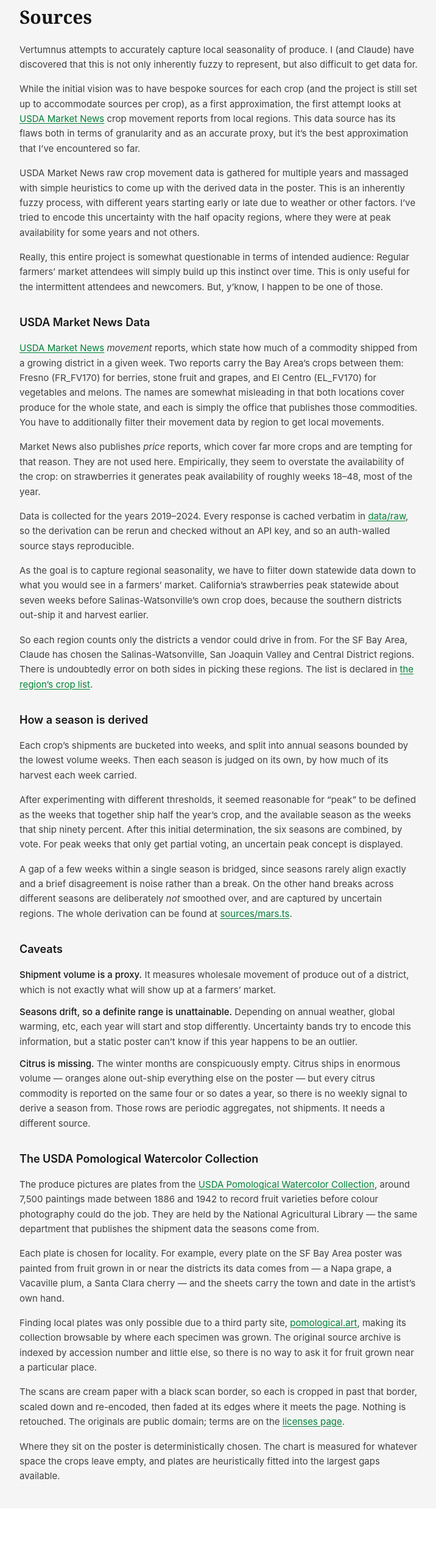
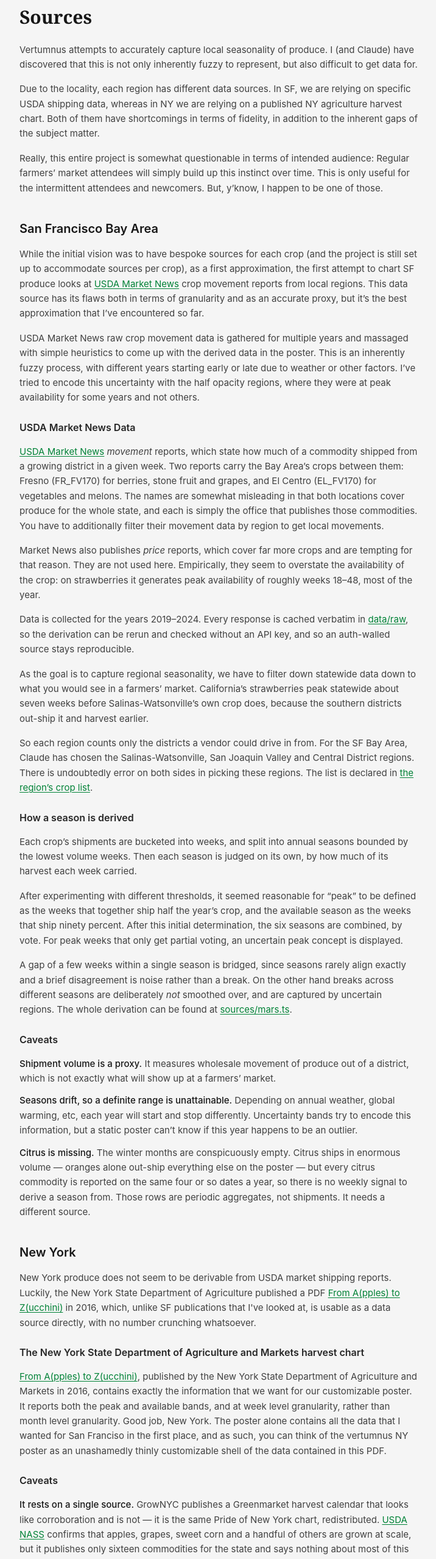
Before and after one commit to perspectivezoom/vertumnus, a React (Vite) app: page /about/sources in a window 1280 px wide. Shown: the part 234-2791 px from the top of the page at 61% size, without its empty margins (248-964 px from the left). Before the commit the page ends 2708 px from the top, so only its background shows below. Built offline with nearby package versions, Linux system fonts and the light colour scheme.

Commit message:
add ny to about sources

```diff
--- a/src/components/about/Prose.tsx
+++ b/src/components/about/Prose.tsx
@@ -31,9 +31,20 @@ export function Body({ children }: { children: React.ReactNode }) {
   );
 }
 
-/** A subheading within a section. */
+/** A subheading within a section — a region, or a topic that spans them. */
 export function Heading({ children }: { children: React.ReactNode }) {
-  return <h2 className="pt-4 text-lg font-semibold text-neutral-900">{children}</h2>;
+  return <h2 className="pt-6 text-xl font-semibold text-neutral-900">{children}</h2>;
+}
+
+/**
+ * A heading below {@link Heading}, for a topic within one of them.
+ *
+ * Two regions describe the same things — where the data came from, how a season is drawn out of
+ * it, what to distrust — about entirely different sources. Nesting those under the region keeps
+ * a reader from having to hold "which source was this paragraph about" in their head.
+ */
+export function Subheading({ children }: { children: React.ReactNode }) {
+  return <h3 className="pt-2 text-base font-semibold text-neutral-800">{children}</h3>;
 }
 
 /**
--- a/src/components/about/Sources.tsx
+++ b/src/components/about/Sources.tsx
@@ -3,6 +3,7 @@ import { Link } from 'react-router';
 import {
   ExternalLink,
   Heading,
+  Subheading,
   LINK_CLASS,
   Notice,
   repoDir,
@@ -37,9 +38,23 @@ export function Sources() {
           data for.
         </p>
         <p>
+          Due to the locality, each region has different data sources. In SF, we are relying on
+          specific USDA shipping data, whereas in NY we are relying on a published NY agriculture
+          harvest chart. Both of them have shortcomings in terms of fidelity, in addition to the
+          inherent gaps of the subject matter.
+        </p>
+        <p>
+          Really, this entire project is somewhat questionable in terms of intended audience:
+          Regular farmers&rsquo; market attendees will simply build up this instinct over time. This
+          is only useful for the intermittent attendees and newcomers. But, y&rsquo;know, I happen
+          to be one of those.
+        </p>
+
+        <Heading>San Francisco Bay Area</Heading>
+        <p>
           While the initial vision was to have bespoke sources for each crop (and the project is
           still set up to accommodate sources per crop), as a first approximation, the first attempt
-          looks at{' '}
+          to chart SF produce looks at{' '}
           <ExternalLink href="https://www.ams.usda.gov/market-news/fruits-vegetables">
             USDA Market News
           </ExternalLink>{' '}
@@ -54,14 +69,8 @@ export function Sources() {
           factors. I&rsquo;ve tried to encode this uncertainty with the half opacity regions, where
           they were at peak availability for some years and not others.
         </p>
-        <p>
-          Really, this entire project is somewhat questionable in terms of intended audience:
-          Regular farmers&rsquo; market attendees will simply build up this instinct over time. This
-          is only useful for the intermittent attendees and newcomers. But, y&rsquo;know, I happen
-          to be one of those.
-        </p>
 
-        <Heading>USDA Market News Data</Heading>
+        <Subheading>USDA Market News Data</Subheading>
         <p>
           <ExternalLink href="https://www.ams.usda.gov/market-news/fruits-vegetables">
             USDA Market News
@@ -104,7 +113,7 @@ export function Sources() {
           .
         </p>
 
-        <Heading>How a season is derived</Heading>
+        <Subheading>How a season is derived</Subheading>
         <p>
           Each crop&rsquo;s shipments are bucketed into weeks, and split into annual seasons bounded
           by the lowest volume weeks. Then each season is judged on its own, by how much of its
@@ -128,7 +137,7 @@ export function Sources() {
           .
         </p>
 
-        <Heading>Caveats</Heading>
+        <Subheading>Caveats</Subheading>
         <ul className="flex flex-col gap-3">
           <li>
             <strong className="font-medium text-neutral-900">Shipment volume is a proxy.</strong> It
@@ -151,6 +160,68 @@ export function Sources() {
             periodic aggregates, not shipments. It needs a different source.
           </li>
         </ul>
+
+        <Heading>New York</Heading>
+        <p>
+          New York produce does not seem to be derivable from USDA market shipping reports. Luckily,
+          the New York State Department of Agriculture published a PDF{' '}
+          <ExternalLink href="http://agriculture.ny.gov/harvest-chart">
+            From A(pples) to Z(ucchini)
+          </ExternalLink>{' '}
+          in 2016, which, unlike SF publications that I've looked at, is usable as a data source
+          directly, with no number crunching whatsoever.
+        </p>
+
+        <Subheading>
+          The New York State Department of Agriculture and Markets harvest chart
+        </Subheading>
+        <p>
+          <ExternalLink href="http://agriculture.ny.gov/harvest-chart">
+            From A(pples) to Z(ucchini)
+          </ExternalLink>
+          , published by the New York State Department of Agriculture and Markets in 2016, contains
+          exactly the information that we want for our customizable poster. It reports both the peak
+          and available bands, and at week level granularity, rather than month level granularity.
+          Good job, New York. The poster alone contains all the data that I wanted for San Franciso
+          in the first place, and as such, you can think of the vertumnus NY poster as an
+          unashamedly thinly customizable shell of the data contained in this PDF.
+        </p>
+
+        <Subheading>Caveats</Subheading>
+        <ul className="flex flex-col gap-3">
+          <li>
+            <strong className="font-medium text-neutral-900">It rests on a single source.</strong>{' '}
+            GrowNYC publishes a Greenmarket harvest calendar that looks like corroboration and is
+            not &mdash; it is the same Pride of New York chart, redistributed.{' '}
+            <ExternalLink href="https://www.nass.usda.gov/Quick_Stats/Ag_Overview/stateOverview.php?state=NEW+YORK">
+              USDA NASS
+            </ExternalLink>{' '}
+            confirms that apples, grapes, sweet corn and a handful of others are grown at scale, but
+            it publishes only sixteen commodities for the state and says nothing about most of this
+            list.
+          </li>
+          <li>
+            <strong className="font-medium text-neutral-900">No uncertainty data.</strong> The SF
+            Bay Area&rsquo;s half opacity bands come from six years of shipments disagreeing with
+            each other. The NY PDF is compiled data with no uncertainty information encoded, so
+            there is no spread to draw and every New York ribbon has a hard edge.
+          </li>
+        </ul>
+
+        <Subheading>Why there is no shipment data</Subheading>
+        <p>
+          Of the twenty-three Market News movement reports, not one carries produce grown in New
+          York. The eastern offices look promising by name and are not: Philadelphia and Washington
+          are import terminals, reporting fruit arriving at a port rather than leaving a farm.
+          Philadelphia lists 1,567 apple rows across 2019&ndash;2024 and every one of them is from
+          Chile, New Zealand, China or Argentina.
+        </p>
+        <p>
+          The only New York fruit and vegetable reports Market News publishes are terminal market{' '}
+          <em>prices</em>, which are rejected here for the same reason they are rejected for
+          California: counting price quotes measures how long a crop is offered, not how much of it
+          arrives.
+        </p>
 
         <Heading>The USDA Pomological Watercolor Collection</Heading>
         <p>
```
